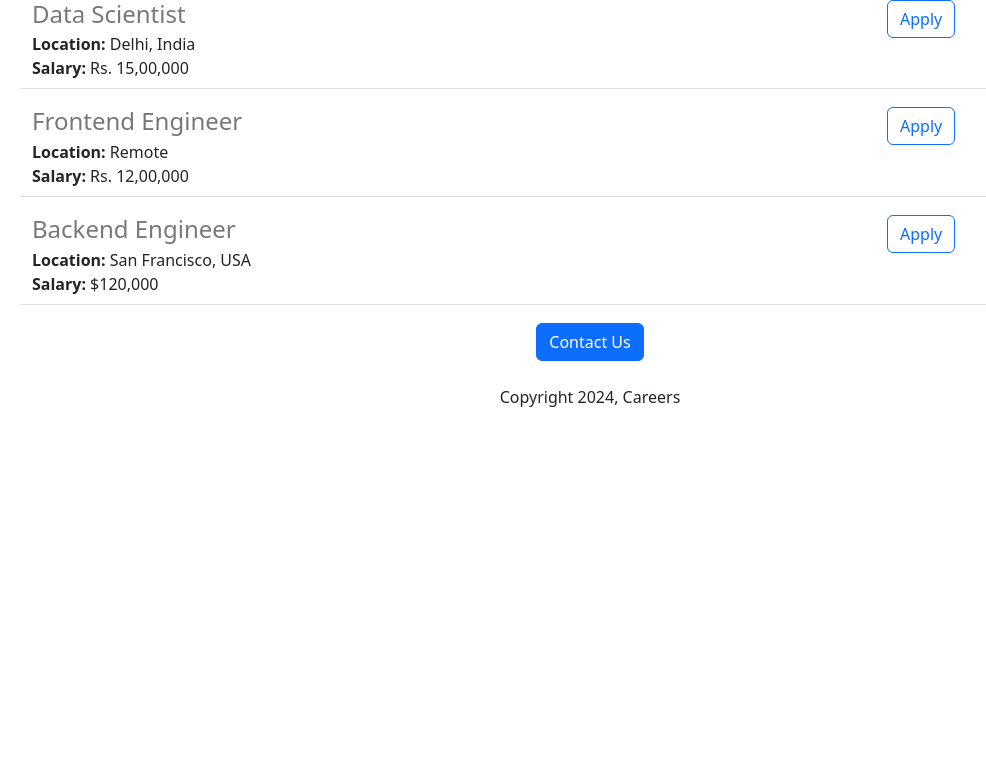
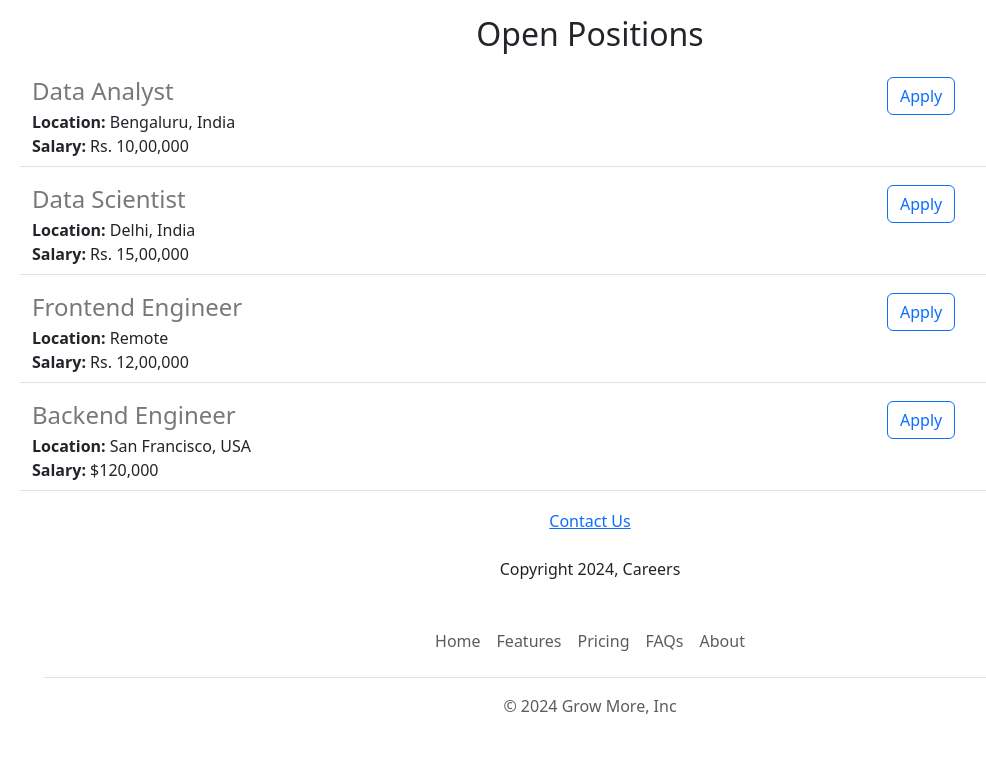
Before and after one commit to AxaySharma/careers-website, a Flask app: page / in a window 1280 px wide. Shown: the part 817-1591 px from the top of the page, without its empty margins (50-1036 px from the left). Before the commit the page ends 1224 px from the top, so only its background shows below. Run offline with Flask 3, Linux system fonts and the light colour scheme.

Commit message:
Functional and aesthetic improvements

```diff
--- /dev/null
+++ b/templates/footer.html
@@ -0,0 +1,12 @@
+<div class="container">
+  <footer class="py-3 my-4">
+    <ul class="nav justify-content-center border-bottom pb-3 mb-3">
+      <li class="nav-item"><a href="https:www.google.com" class="nav-link px-2 text-body-secondary" target="_blank">Home</a></li>
+      <li class="nav-item"><a href="#" class="nav-link px-2 text-body-secondary">Features</a></li>
+      <li class="nav-item"><a href="#" class="nav-link px-2 text-body-secondary">Pricing</a></li>
+      <li class="nav-item"><a href="#" class="nav-link px-2 text-body-secondary">FAQs</a></li>
+      <li class="nav-item"><a href="#" class="nav-link px-2 text-body-secondary">About</a></li>
+    </ul>
+    <p class="text-center text-body-secondary">&copy; 2024 Grow More, Inc</p>
+  </footer>
+</div>
--- a/templates/home.html
+++ b/templates/home.html
@@ -14,13 +14,21 @@
     </style>
   </head>
   <body>
+    {% include 'nav.html' %}
+    <img class="img-fluid" id ="banner" src="https://02ae2c3c-110d-4baf-ac78-8b9d5bf74cbe-00-25v8136utlvqr.spock.replit.dev/static/banner.jpg">
     <div class="container">
     <h1 class="text-center mt-2 mb-4">{{company_name}} Careers</h1>
-    <img class="img-fluid" id ="banner" src="https://02ae2c3c-110d-4baf-ac78-8b9d5bf74cbe-00-25v8136utlvqr.spock.replit.dev/static/banner.jpg">
-    <h2 class="text-center mt-2 mb-4">About Us</h2>
+    <div class="row" style="margin-bottom:16px">
+    <div class="col-md-6">
     <p class="lead">
       Lorem ipsum dolor sit amet, consectetur adipiscingcolo: ;t, sed do eiusmod tempor incididunt ut labore et dolore magna aliqua. Ut enim ad minim veniam, quis nostrud exercitation ullamco laboris nisi ut aliquip ex ea commodo consequat. Duis aute irure dolor in reprehenderit in voluptate velit esse cillum dolore eu fugiat nulla pariatur. Excepteur sint occaecat cupidatat non proident, sunt in culpa qui officia deserunt mollit anim id est laborum.
     </p>
+    </div>
+    <div class="d-none d-md-block col-md-6">
+      <img src="\static\people.jpg" style="height:320px; border-radius:4px;">
+    </div>
+    </div>
+    <div>
     <h2 class="text-center mt-2 mb-4">Open Positions</h2>
       <div>
       {% for job in jobs %}
@@ -28,9 +36,10 @@
       {%endfor %}
       </div>
     <div class="text-center">
-    <button class="btn btn-primary btn-large">Contact Us</button>
+    <a href="mailto:help@growmore.com?subject=Questions%20about%20Job%20Openings&body=My%20name%3A%20%3Cyour%20name%20here%3E%0D%0AMy%20questions%3A%20%3Center%20your%20question%3E">Contact Us</a>
     <p class="mt-4">Copyright 2024, Careers</p>
     </div>
   </div>
+  {% include 'footer.html' %}
   </body>
 </html>
--- a/templates/jobitem.html
+++ b/templates/jobitem.html
@@ -11,6 +11,6 @@
   {% endif %}
   </div>
   <div class="col-3">
-  <button type="button" class="btn btn-outline-primary">Apply</button>
+  <a href="mailto:careers@growmore.com?subject=Application%20for%20{{job['title']}}&body=My%20name%3A%20%3Cyour%20name%20here%3E%0D%0AMy%20Resume%20link%3A%20%3Cresume%20link%3E%0D%0AMy%20LinkedIn%20Profile%3A%20%3Cyour%20linkedin%20profile%20link%3E" type="button" class="btn btn-outline-primary">Apply</a>
   </div>
 </div>
--- /dev/null
+++ b/templates/nav.html
@@ -0,0 +1,9 @@
+<nav class="navbar shadow-sm fixed-top bg-white">
+  <div class="container-fluid">
+    <a class="navbar-brand" href="#">
+      <img src="/static/logo.svg" alt="Logo" width="30" height="24" class="d-inline-block align-text-top">
+      Grow More
+    </a>
+  </div>
+</nav>
+<div style="height:56px;"> </div>
```
Also changed, not shown: static/logo.svg (added), 1 other file.
